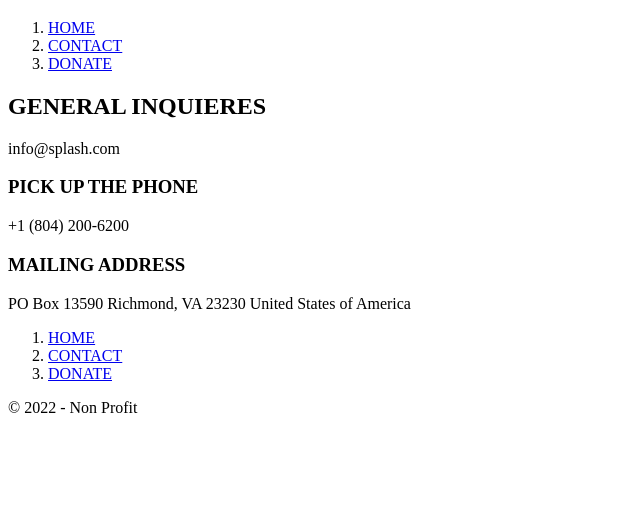
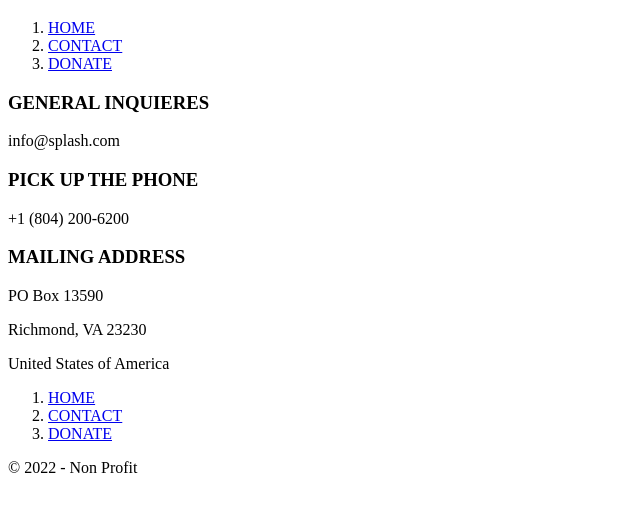
Before and after one commit to uiw-cis2368/final-project-non-profit, a plain HTML site: page ctemp.html in a window 1280 px wide. Shown: the part 61-572 px from the top of the page, without its empty margins (0-640 px from the left). Drawn offline with Linux system fonts and the light colour scheme.

Commit message:
minor update

```diff
--- a/ctemp.html
+++ b/ctemp.html
@@ -18,14 +18,14 @@
         </header>
         <main>
             <section id="contact">
-                <h2>GENERAL INQUIERES</h2>
-                    <p1>info@splash.com</p1>
+                <h3>GENERAL INQUIERES</h3>
+                    <p>info@splash.com</p>
                 <h3>PICK UP THE PHONE</h3>
-                    <p1>+1 (804) 200-6200</p1>
+                    <p>+1 (804) 200-6200</p>
                 <h3>MAILING ADDRESS</h3>
-                    <p1>PO Box 13590</p1>
-                    <p1>Richmond, VA 23230</p1>
-                    <p1>United States of America</p1>
+                    <p>PO Box 13590</p>
+                    <p>Richmond, VA 23230</p>
+                    <p>United States of America</p>
             </section>
         </main>
         <footer>
```
